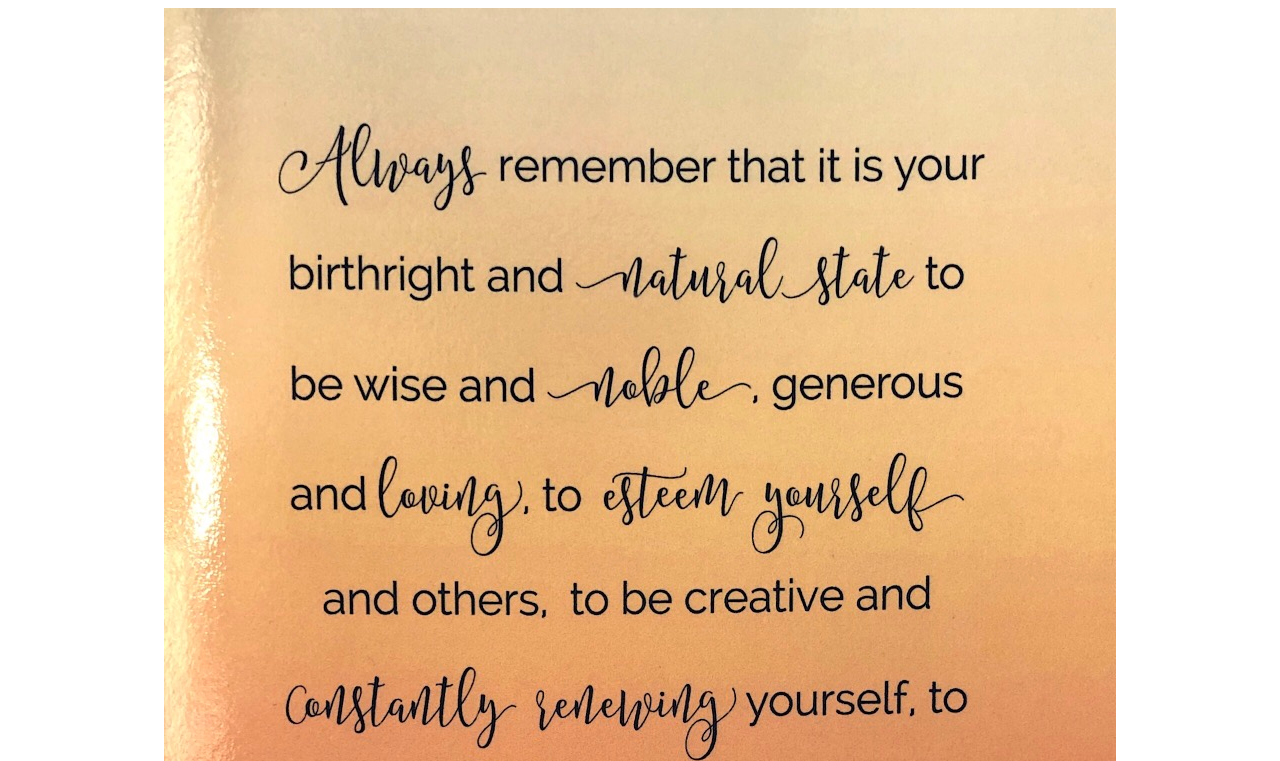
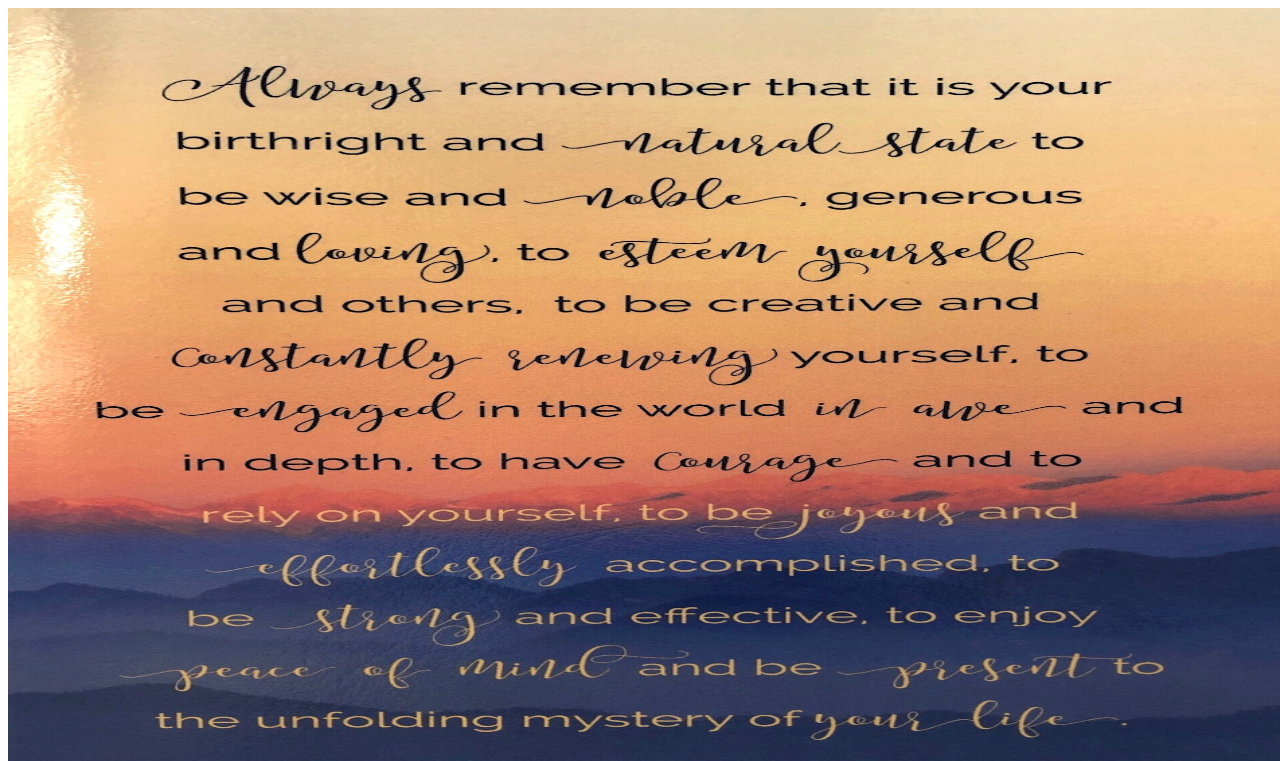
Before and after one commit to birthrightmom/birthrightmom.github.io, a plain HTML site: page index.html in a window 1280 px wide. Shown: the top 761 px of the page. Drawn offline with Linux system fonts and the light colour scheme.

Commit message:
Update index.html

```diff
--- a/index.html
+++ b/index.html
@@ -4,5 +4,14 @@
   <meta charset="utf-8">
   <title>❤️❤️❤️</title>
 </head>
-<body style"background-color: #f39f86;background-image: linear-gradient(315deg, #f39f86 0%, #f9d976 74%);"><img style="display: block;margin-left: auto;
-margin-right: auto;" src="B61BDD94-0CC8-48E2-9E8E-B3F3FDA39F14.jpeg" /></body>
+<body style"background-color: #f39f86;background-image: linear-gradient(315deg, #f39f86 0%, #f9d976 74%);">
+  <style>
+    html, body,img {
+      width: 100%;
+      height: 100%;
+
+    }
+  </style>
+  <img style="display: block;margin-left: auto;
+margin-right: auto;" src="B61BDD94-0CC8-48E2-9E8E-B3F3FDA39F14.jpeg" />
+</body>
```
